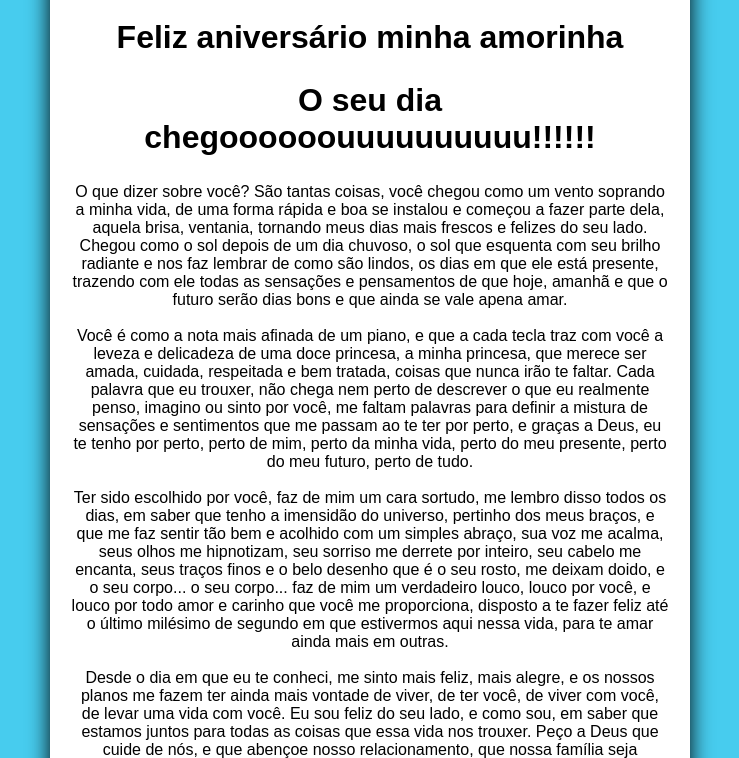
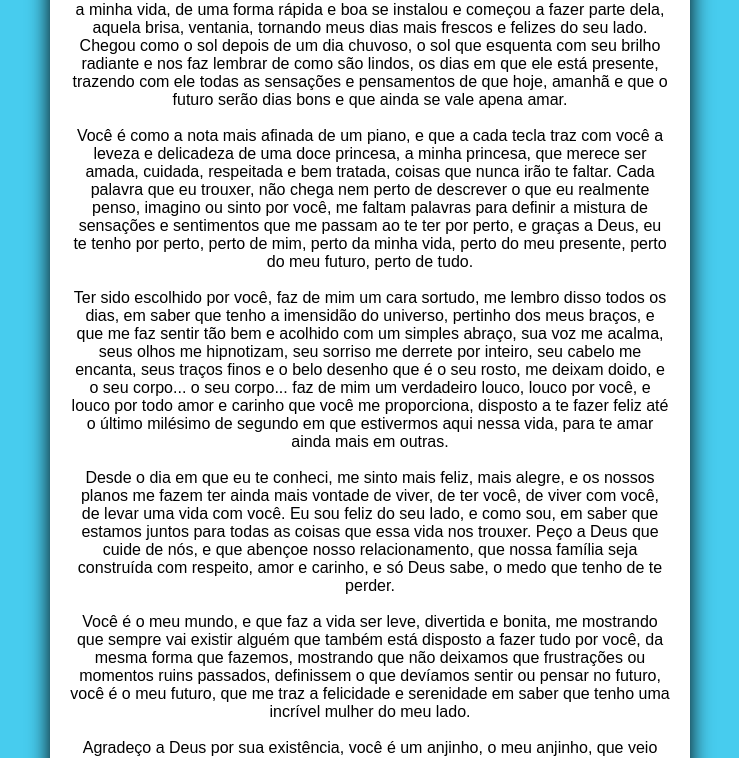
Before and after one commit to thauanoliveiraa/teste_aniversario_momo, a plain HTML site: page index.html in a window 1280 px wide. Shown: the part 800-1558 px from the top of the page, without its empty margins (270-1009 px from the left). Drawn offline with nearby package versions, Linux system fonts and the light colour scheme; a web font is replaced by a local one.

Commit message:
Update index.html

```diff
--- a/index.html
+++ b/index.html
@@ -49,7 +49,7 @@
         .conteudo-aniversario {
             width: 90%;
             max-width: 600px;
-            margin-top: 130vh;;
+            margin-top: 80vh;;
             margin-bottom: 30%;
             padding: 20px;
             background-color: white;
```
